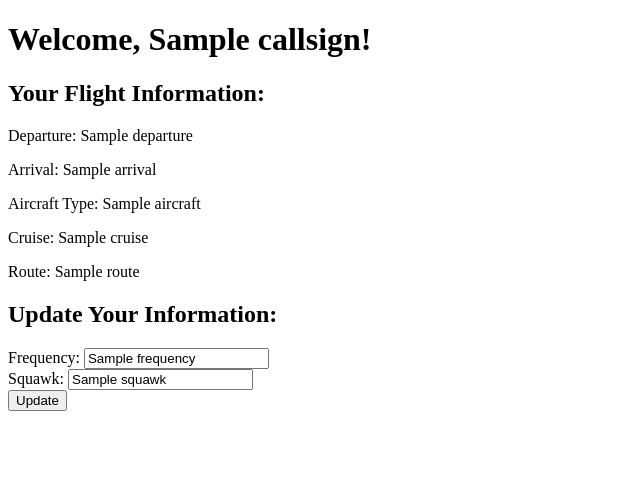
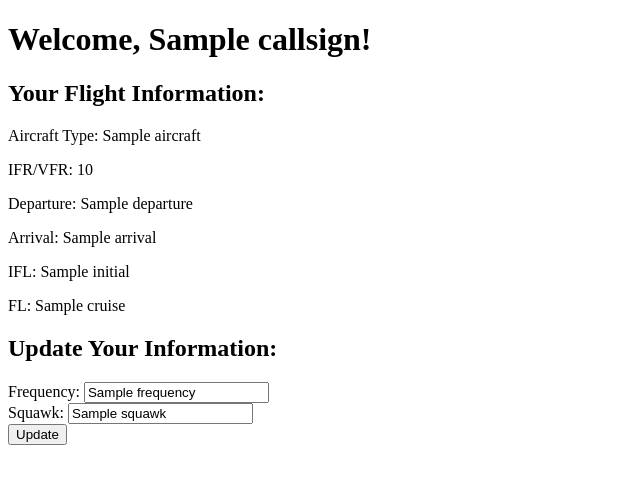
Before and after one commit to BedsAreDragons/transponderserver, a Python web app: template templates/pilot_page.html in a window 1280 px wide. Shown: the top 484 px of the page, without its empty margins (0-640 px from the left). Run offline with Jinja, Linux system fonts and the light colour scheme; the template is opened without the code that fills it: most values are stand-ins (such as "Sample title", 1, 10 or a date in 2020).

Commit message:
Update pilot_page.html

```diff
--- a/templates/pilot_page.html
+++ b/templates/pilot_page.html
@@ -9,11 +9,12 @@
     <h1>Welcome, {{ callsign }}!</h1>
 
     <h2>Your Flight Information:</h2>
+    <p>Aircraft Type: {{ pilot.aircraft }}</p>
+    <p>IFR/VFR: {{ pilot.ifr/vfr }}</p>
     <p>Departure: {{ pilot.departure }}</p>
     <p>Arrival: {{ pilot.arrival }}</p>
-    <p>Aircraft Type: {{ pilot.aircraft }}</p>
-    <p>Cruise: {{ pilot.cruise }}</p>
-    <p>Route: {{ pilot.route }}</p>
+    <p>IFL: {{ pilot.initial }}</p>
+    <p>FL: {{ pilot.cruise }}</p>
     <h2>Update Your Information:</h2>
       <!-- Inside your pilot_page.html -->
       <form action="{{ url_for('pilot_page', callsign=callsign) }}" method="post">
```
